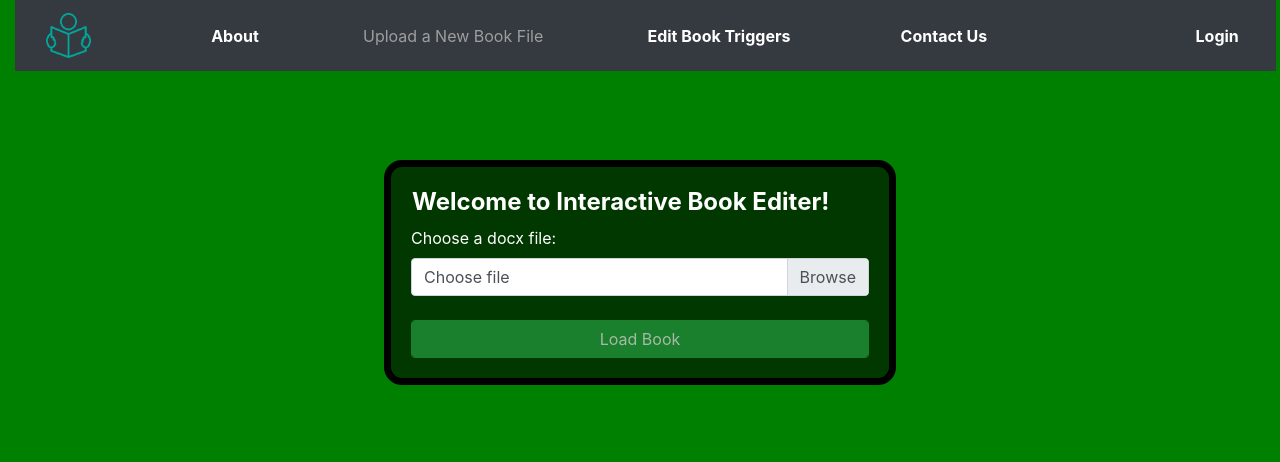
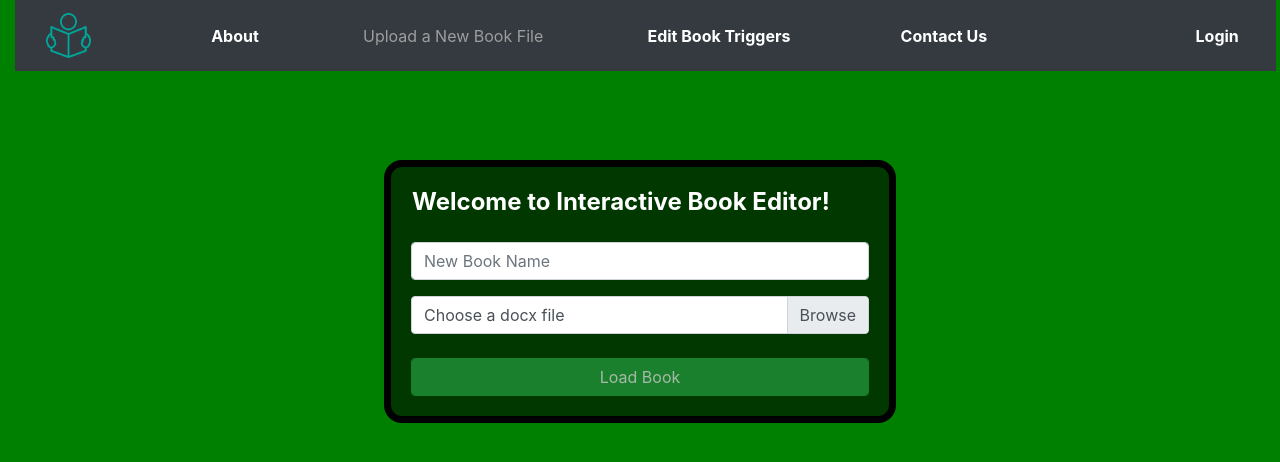
Before and after one commit to wwwsapir/interactive-book-editor, a React (Create React App) app: page /#/upload in a window 1280 px wide. Shown: the top 462 px of the page. Built offline with nearby package versions, Linux system fonts and the light colour scheme.

Commit message:
BookUploadForm: Added book name. Redirect to edit after each load.

```diff
--- a/src/components/BookUploadForm.jsx
+++ b/src/components/BookUploadForm.jsx
@@ -2,15 +2,19 @@ import React, { useState, Fragment } from "react";
 import "./BookUploadForm.scss";
 import "bootstrap/dist/css/bootstrap.min.css";
 import mammoth from "mammoth";
-// import axios from "axios";
+import addNewBook from "../services/addNewBook";
+import { Redirect } from "react-router-dom";
 
 const BookUploadForm = (props) => {
   const [errMessage, setErrMessage] = useState("");
   const [isLoading, setIsLoading] = useState(false);
   const [docFile, setDocFile] = useState(null);
+  const [bookName, setBookName] = useState("");
+  const [toEdit, setToEdit] = useState(false);
 
   const handleSubmit = async () => {
     setIsLoading(true);
+    addNewBook();
     // Save file in server (if I'll need it in the future):
     // const fd = new FormData();
     // fd.append("application/vnd.openxmlformats-officedocument.wordprocessingml.document", this.docFile, this.docFile.name);
@@ -31,10 +35,11 @@ const BookUploadForm = (props) => {
     // console.log(text);
     const result = await mammoth.convertToHtml({ arrayBuffer });
     const html = result.value;
+    setToEdit(true);
     props.setBookContent(html);
   };
 
-  const handleChange = (e) => {
+  const handleChangeFile = (e) => {
     const fileName = e.target.files[0].name;
     const docPattern = /.*.docx/;
     if (docPattern.test(fileName)) {
@@ -46,22 +51,32 @@ const BookUploadForm = (props) => {
     }
   };
 
+  if (toEdit) {
+    return <Redirect from="/upload" to="edit" />;
+  }
+
   return (
     <Fragment>
       <div className="menu-bg">
         <div className="menu-window">
           <div className="menu">
-            <h4 className="menu-header">Welcome to Interactive Book Editer!</h4>
-            <label className="mr-1">Choose a docx file: </label>
+            <h4 className="menu-header">Welcome to Interactive Book Editor!</h4>
+            <input
+              className="col form-control mt-4 mb-3"
+              type="text"
+              placeholder="New Book Name"
+              value={bookName}
+              onChange={(e) => setBookName(e.target.value)}
+            />
             <div className="custom-file mb-2">
               <input
                 type="file"
                 className="custom-file-input"
                 id="inputGroupFile01"
-                onChange={handleChange}
+                onChange={handleChangeFile}
               />
               <label className="custom-file-label">
-                {docFile ? docFile.name : "Choose file"}
+                {docFile ? docFile.name : "Choose a docx file"}
               </label>
               <li>
                 <h6>
@@ -77,7 +92,7 @@ const BookUploadForm = (props) => {
             <button
               onClick={handleSubmit}
               className="btn btn-success form-control mt-3"
-              disabled={isLoading || !docFile}
+              disabled={isLoading || !docFile || !bookName}
             >
               {isLoading ? "Please wait..." : "Load Book"}
             </button>
--- /dev/null
+++ b/src/services/addNewBook.js
@@ -0,0 +1,7 @@
+// import { SendRequest } from "../apiUtils";
+// import axios from "axios";
+
+export default (authToken) => {
+  //   return SendRequest(`/auth/user/${authToken}`, "GET");
+  console.debug("not implemented save new book to server");
+};
```
